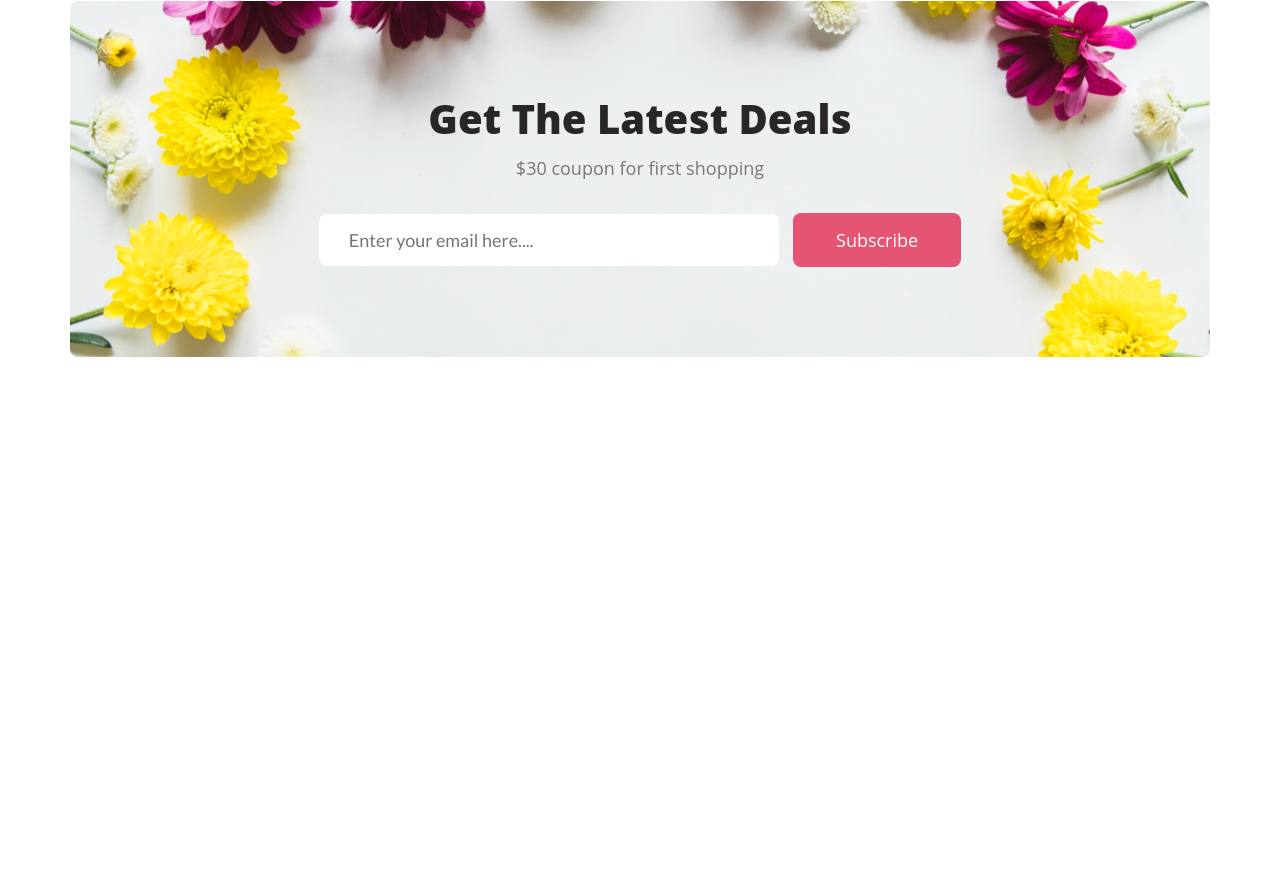
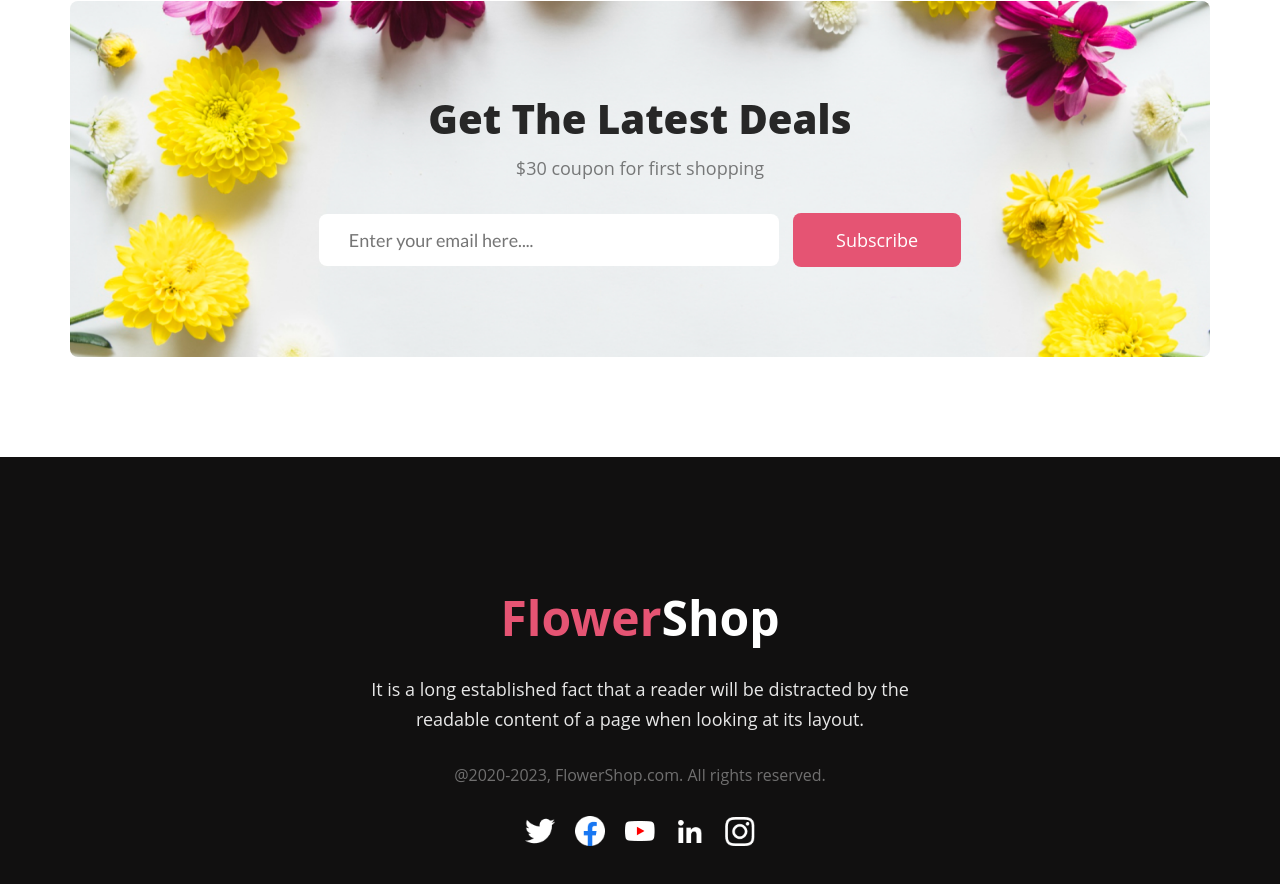
Before and after one commit to fardin-ahmed-1/assignment, a plain HTML site: page index.html in a window 1280 px wide. Shown: the part 4665-5549 px from the top of the page. Before the commit the page ends 5122 px from the top, so only its background shows below. Drawn offline with Linux system fonts and the light colour scheme; a web font is replaced by a local one.

Commit message:
finished all the section

```diff
--- a/index.html
+++ b/index.html
@@ -10,7 +10,7 @@
     <link
         href="https://fonts.googleapis.com/css2?family=Ephesis&family=Lato:ital,wght@0,300;0,400;0,700;0,900;1,300;1,400;1,700;1,900&display=swap"
         rel="stylesheet">
-
+    <script src="https://kit.fontawesome.com/96883a21b6.js" crossorigin="anonymous"></script>
     <link rel="stylesheet" href="./style/style.css">
 </head>
 
@@ -219,7 +219,25 @@
 
 
     </main>
-    <footer></footer>
+    <footer class="footer">
+        <div class="continer">
+
+            <h2 class="section-title">Flower<span>Shop</span></h2>
+            <p class="section-description newsletter-des">It is a long established fact that a reader will be distracted
+                by the readable content of a page when looking at its layout.</p>
+
+                <h4 class="footer-copyright">@2020-2023, FlowerShop.com. All rights reserved. </h4>
+
+            <div class="footer-icon">
+                <img src="./image/icon/twitter 1.png" alt="Socile Icon">
+                <img src="./image/icon/facebook 1.png" alt="Socile Icon">
+                <img src="./image/icon/Group 49.png" alt="Socile Icon">
+                <img src="./image/icon/linkedin 1.png" alt="Socile Icon">
+                <img src="./image/icon/instagram 1.png" alt="Socile Icon">
+            </div>
+
+        </div>
+    </footer>
 </body>
 
 </html>
--- a/style/style.css
+++ b/style/style.css
@@ -341,3 +341,46 @@ font-family: Lato;
 font-size: 18px;
 font-weight: 400;
   }
+  .footer{
+    background: #111010;
+    padding: 128px 0px;
+  }
+.footer h2{
+    color: #E55473;
+font-size: 48px;
+font-weight: 700;
+
+}
+.footer h2 span{
+    color: #FFF;
+}
+.footer p{
+    color: rgba(255, 255, 255, 0.90);
+    text-align: center;
+    font-size: 18px;
+    font-weight: 400;
+    line-height: 30px;
+    padding-top: 24px;
+}
+.footer-icon{
+    text-align: center;
+    align-items: center;
+    display: flex;
+    justify-content: center;
+}
+.footer-icon i{
+    color: #fff;
+    size: 20px;
+}
+
+.footer-icon img {
+    padding: 0px 10px;
+    width: 30px;
+}
+.footer-copyright{
+    color: rgba(255, 255, 255, 0.40);
+text-align: center;
+font-size: 16px;
+font-weight: 400;
+padding-bottom: 30px;
+}
```
Also changed, not shown: image/icon/Group 49.png (added), image/icon/facebook 1.png (added), image/icon/instagram 1.png (added), image/icon/linkedin 1.png (added), image/icon/twitter 1.png (added). Lines whose indentation alone changed are shown as unchanged.
